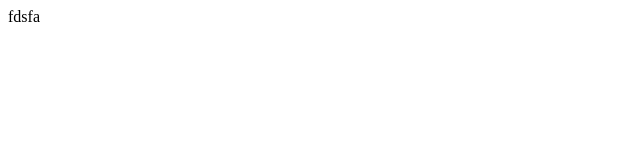
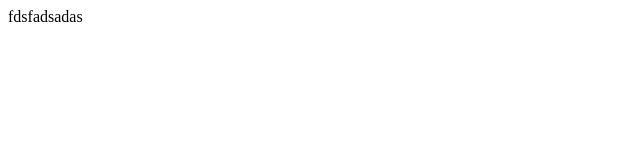
Before and after one commit to sreejit-darstek/infinity, a plain HTML site: page index.html in a window 1280 px wide. Shown: the full height of the page, 0-640 px from the left. Drawn offline with Linux system fonts and the light colour scheme.

Commit message:
new commit

```diff
--- a/index.html
+++ b/index.html
@@ -3,6 +3,6 @@
 <title></title>
 </head>
 <body>
-fdsfa
+fdsfadsadas
 </body>
 </html>
```
